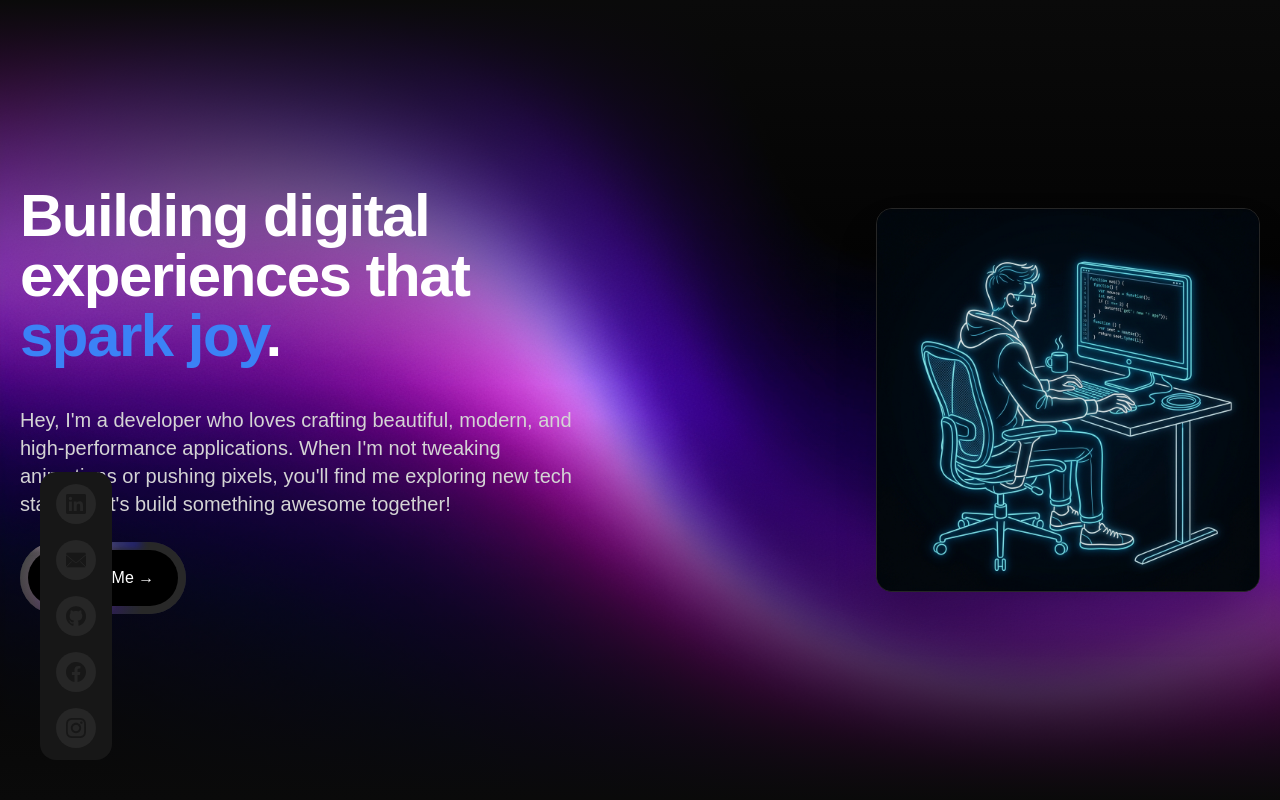
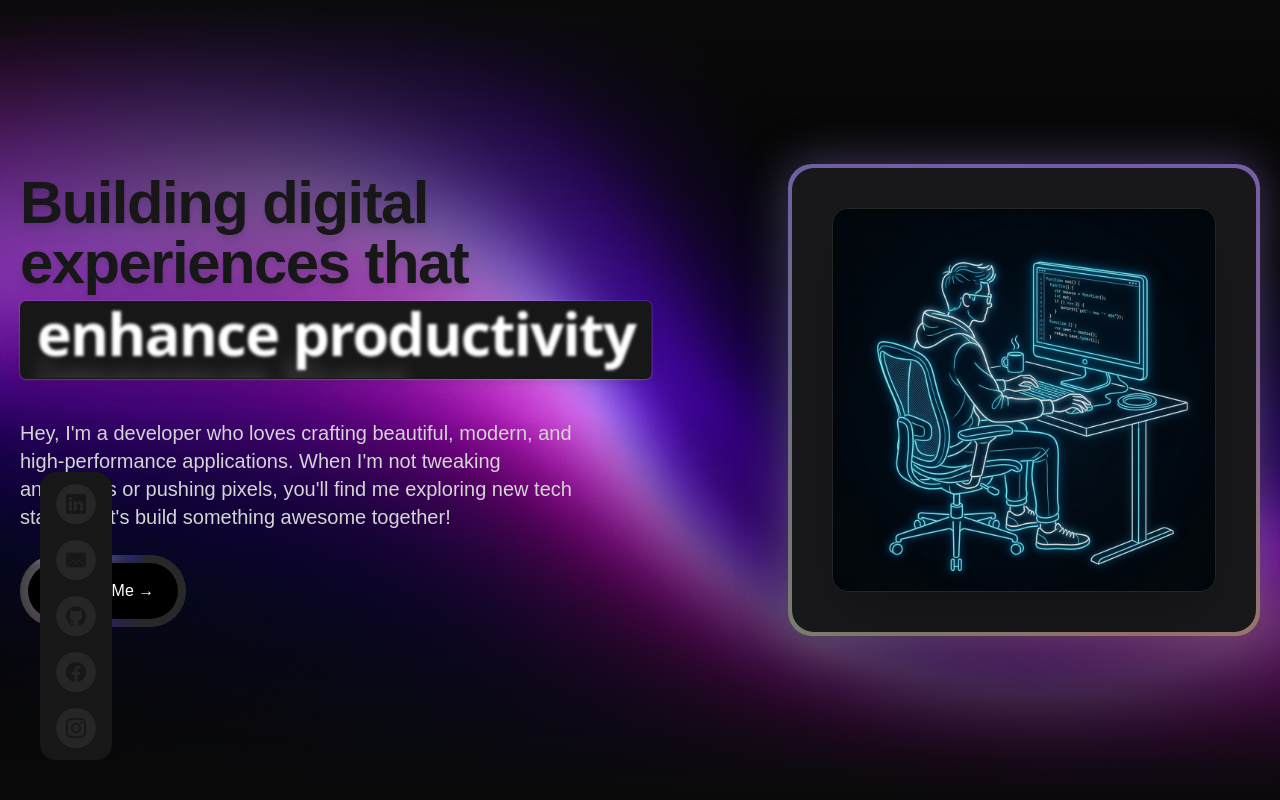
Before and after one commit to HyRALis/Portfolio, a Next.js app: page / in a window 1280 px wide. Shown: the top 800 px of the page. Built offline with nearby package versions, Linux system fonts and the light colour scheme; grey boxes are pictures that could not be loaded.

Commit message:
VERSION-2: Fix for Hero Section

```diff
--- /dev/null
+++ b/src/components/ui/BackgroundGradient.tsx
@@ -0,0 +1,74 @@
+'use client';
+
+import React from 'react';
+import { motion } from 'framer-motion';
+import { cn } from '@/utils/twMerge';
+
+export const BackgroundGradient = ({
+    children,
+    className,
+    containerClassName,
+    animate = true
+}: {
+    children?: React.ReactNode;
+    className?: string;
+    containerClassName?: string;
+    animate?: boolean;
+}) => {
+    const variants = {
+        initial: {
+            backgroundPosition: '0 50%'
+        },
+        animate: {
+            backgroundPosition: ['0, 50%', '100% 50%', '0 50%']
+        }
+    };
+    return (
+        <div className={cn('relative p-[4px] group', containerClassName)}>
+            <motion.div
+                variants={animate ? variants : undefined}
+                initial={animate ? 'initial' : undefined}
+                animate={animate ? 'animate' : undefined}
+                transition={
+                    animate
+                        ? {
+                              duration: 5,
+                              repeat: Infinity,
+                              repeatType: 'reverse'
+                          }
+                        : undefined
+                }
+                style={{
+                    backgroundSize: animate ? '400% 400%' : undefined
+                }}
+                className={cn(
+                    'absolute inset-0 rounded-3xl z-[1] opacity-60 group-hover:opacity-100 blur-xl  transition duration-500 will-change-transform',
+                    ' bg-[radial-gradient(circle_farthest-side_at_0_100%,#00ccb1,transparent),radial-gradient(circle_farthest-side_at_100%_0,#7b61ff,transparent),radial-gradient(circle_farthest-side_at_100%_100%,#ffc414,transparent),radial-gradient(circle_farthest-side_at_0_0,#1ca0fb,#141316)]'
+                )}
+            />
+            <motion.div
+                variants={animate ? variants : undefined}
+                initial={animate ? 'initial' : undefined}
+                animate={animate ? 'animate' : undefined}
+                transition={
+                    animate
+                        ? {
+                              duration: 5,
+                              repeat: Infinity,
+                              repeatType: 'reverse'
+                          }
+                        : undefined
+                }
+                style={{
+                    backgroundSize: animate ? '400% 400%' : undefined
+                }}
+                className={cn(
+                    'absolute inset-0 rounded-3xl z-[1] will-change-transform',
+                    'bg-[radial-gradient(circle_farthest-side_at_0_100%,#00ccb1,transparent),radial-gradient(circle_farthest-side_at_100%_0,#7b61ff,transparent),radial-gradient(circle_farthest-side_at_100%_100%,#ffc414,transparent),radial-gradient(circle_farthest-side_at_0_0,#1ca0fb,#141316)]'
+                )}
+            />
+
+            <div className={cn('relative z-10', className)}>{children}</div>
+        </div>
+    );
+};
--- a/src/components/ui/sections/Hero/FloatingDock.tsx
+++ b/src/components/ui/sections/Hero/FloatingDock.tsx
@@ -174,7 +174,7 @@ function IconContainer({
     const distance = useTransform(mouseX, (val) => {
         const bounds = ref.current?.getBoundingClientRect() ?? { y: 0, height: 0 };
 
-        return val - bounds.y - bounds.height - 100;
+        return val - bounds.y - bounds.height - 300;
     });
 
     const widthTransform = useTransform(distance, [-150, 0, 150], [40, 80, 40]);
--- a/src/components/ui/sections/Hero/HeroSection.tsx
+++ b/src/components/ui/sections/Hero/HeroSection.tsx
@@ -6,7 +6,9 @@ import heroImage from '@/app/images/hero_bg.jpg';
 import heroWorkingImage from '@/app/images/hero_working.jpg';
 
 import { Section } from '../../Section';
+import { BackgroundGradient } from '../../BackgroundGradient';
 import { NoiseCTAButton } from './NoiseCTAButton';
+import { LayoutTextFlip } from './LayoutTextFlip';
 
 export const HeroSection = () => {
     return (
@@ -25,23 +27,27 @@ export const HeroSection = () => {
             <div className="absolute top-0 left-0  bg-gradient-to-b from-[#0A0A0A] to-transparent  from-[0%] via-[50%] w-screen h-96 -z-10"></div>
             <div className="w-full h-full relative flex items-center justify-center">
                 <div className="container flex flex-col-reverse md:flex-row items-center justify-between gap-12 z-10 w-full">
-                    <div className="flex-1 flex flex-col items-center md:items-start text-center md:text-left ">
-                        <h1 className="text-4xl md:text-6xl font-bold tracking-tight text-white mb-10">
-                            Building digital experiences that <span className="text-blue-500">spark joy</span>.
-                        </h1>
+                    <div className="flex-1 flex flex-col items-center md:items-start text-center md:text-left">
+                        <div className="flex flex-col items-center md:items-start gap-2 w-full mb-10 text-center md:text-left">
+                            <LayoutTextFlip
+                                text="Building digital experiences that "
+                                words={['spark joy', 'improve lives', 'enhance productivity', 'make a difference']}
+                            />
+                        </div>
                         <p className="text-lg md:text-xl text-neutral-300 max-w-xl mb-6">
                             Hey, I&apos;m a developer who loves crafting beautiful, modern, and high-performance
                             applications. When I&apos;m not tweaking animations or pushing pixels, you&apos;ll find me
                             exploring new tech stacks. Let&apos;s build something awesome together!
                         </p>
                         <Link
-                            href="mailto:contact@example.com?subject=Development%20Work%20Inquiry"
+                            href="mailto:petar.trajanoski.pt@gmail.com?subject=Software%20Development%20Work%20Inquiry"
                             className="inline-flex items-center justify-center text-base font-medium"
                         >
                             <NoiseCTAButton />
                         </Link>
                     </div>
                     <div className="flex-1 w-full flex justify-center md:justify-end">
+                        <BackgroundGradient className="rounded-[22px] p-4 sm:p-10 bg-white dark:bg-zinc-900">
                             <div className="relative w-72 h-72 md:w-96 md:h-96 rounded-2xl overflow-hidden shadow-2xl border border-neutral-800 bg-[#0a0a0a]">
                                 <Image
                                     src={heroWorkingImage.src}
@@ -51,6 +57,7 @@ export const HeroSection = () => {
                                     className="opacity-90 hover:opacity-100 transition-opacity duration-300"
                                 />
                             </div>
+                        </BackgroundGradient>
                     </div>
                 </div>
             </div>
--- /dev/null
+++ b/src/components/ui/sections/Hero/LayoutTextFlip.tsx
@@ -0,0 +1,57 @@
+'use client'
+
+import React, { useEffect, useState } from 'react';
+import { AnimatePresence, motion } from 'framer-motion';
+
+import { cn } from '@/utils/twMerge';
+
+export const LayoutTextFlip = ({
+    text = 'Build Amazing',
+    words = ['Landing Pages', 'Component Blocks', 'Page Sections', '3D Shaders'],
+    duration = 3000
+}: {
+    text: string;
+    words: string[];
+    duration?: number;
+}) => {
+    const [currentIndex, setCurrentIndex] = useState(0);
+
+    useEffect(() => {
+        const interval = setInterval(() => {
+            setCurrentIndex((prevIndex) => (prevIndex + 1) % words.length);
+        }, duration);
+
+        return () => clearInterval(interval);
+    }, []);
+
+    return (
+        <>
+            <motion.span layoutId="subtext" className="text-3xl font-bold tracking-tight drop-shadow-lg md:text-6xl">
+                {text}
+            </motion.span>
+
+            <motion.span
+                layout
+                className="relative w-fit overflow-hidden rounded-md border border-transparent bg-white px-4 py-2 font-sans text-4xl md:text-6xl font-bold tracking-tight text-black shadow-sm ring shadow-black/10 ring-black/10 drop-shadow-lg  dark:bg-neutral-900 dark:text-white dark:shadow-sm dark:ring-1 dark:shadow-white/10 dark:ring-white/10"
+            >
+                <AnimatePresence mode="popLayout">
+                    <motion.span
+                        key={currentIndex}
+                        initial={{ y: -40, filter: 'blur(10px)' }}
+                        animate={{
+                            y: 0,
+                            filter: 'blur(0px)'
+                        }}
+                        exit={{ y: 50, filter: 'blur(10px)', opacity: 0 }}
+                        transition={{
+                            duration: 0.5
+                        }}
+                        className={cn('inline-block whitespace-nowrap')}
+                    >
+                        {words[currentIndex]}
+                    </motion.span>
+                </AnimatePresence>
+            </motion.span>
+        </>
+    );
+};
--- a/src/components/ui/sections/Skills/Skills.tsx
+++ b/src/components/ui/sections/Skills/Skills.tsx
@@ -1,10 +1,10 @@
 import React from 'react';
 
+import { skills } from '@/utils/constants/skills';
 import { Section } from '../../Section';
+import { AnimatedTooltip } from '../../AnimatedTooltip';
 import { AnimatedCardsHover } from './AnimatedCardsHover';
-import { skills } from '@/utils/constants/skills';
 import { SkillsCard } from './SkillsCard';
-import { AnimatedTooltip } from '../../AnimatedTooltip';
 
 export const Skills = () => {
     const skillCards = skills.map(({ title, icon }) => ({
--- a/src/components/ui/sections/Testimonials/AnimatedTestimonials.tsx
+++ b/src/components/ui/sections/Testimonials/AnimatedTestimonials.tsx
@@ -1,10 +1,10 @@
 'use client';
 
+import { useEffect, useState, useCallback } from 'react';
+import Image from 'next/image';
+import { motion, AnimatePresence } from 'framer-motion';
 import { Testimonial } from '@/types/testimonial';
 import { IconArrowLeft, IconArrowRight } from '@tabler/icons-react';
-import { motion, AnimatePresence } from 'framer-motion';
-import Image from 'next/image';
-import { useEffect, useState, useCallback } from 'react';
 
 export const AnimatedTestimonials = ({
     testimonials,
@@ -38,7 +38,7 @@ export const AnimatedTestimonials = ({
         return Math.floor(Math.random() * 21) - 10;
     };
     return (
-        <div className="max-w-sm md:max-w-4xl mx-auto antialiased font-sans px-4 md:px-8 lg:px-12 py-20">
+        <div className="max-w-sm md:max-w-6xl mx-auto antialiased font-sans px-4 md:px-8 lg:px-12 py-20">
             <div className="relative grid grid-cols-1 md:grid-cols-2  gap-20">
                 <div>
                     <div className="relative h-80 w-full">
```
Lines whose indentation alone changed are shown as unchanged.
